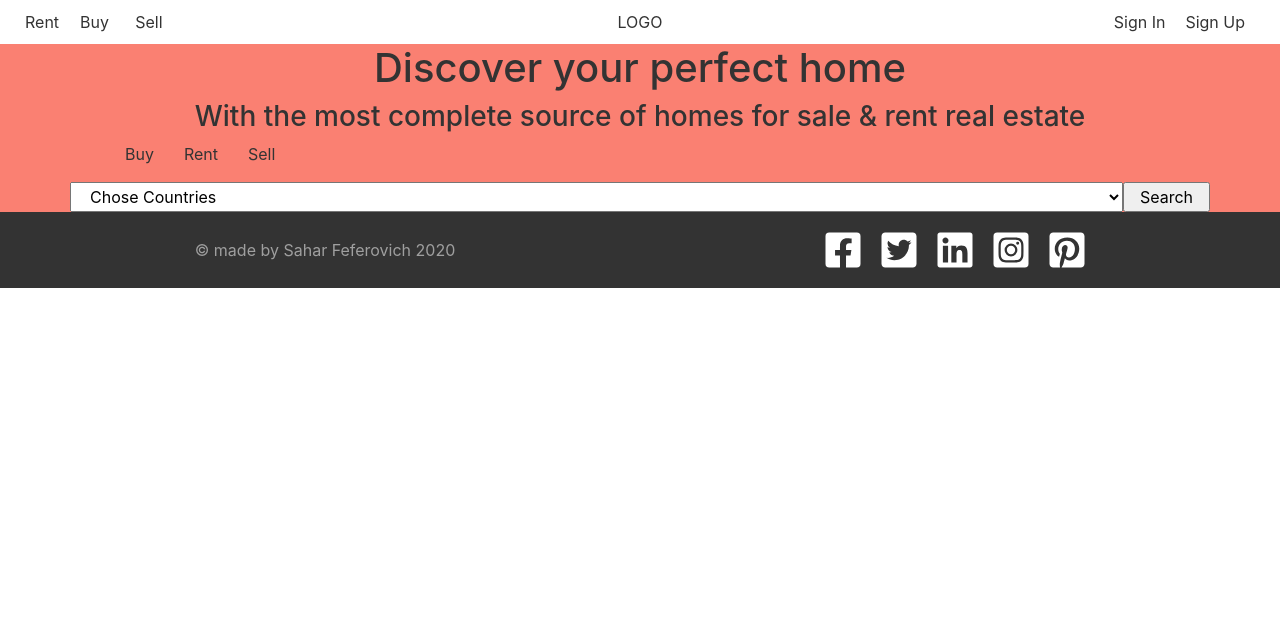
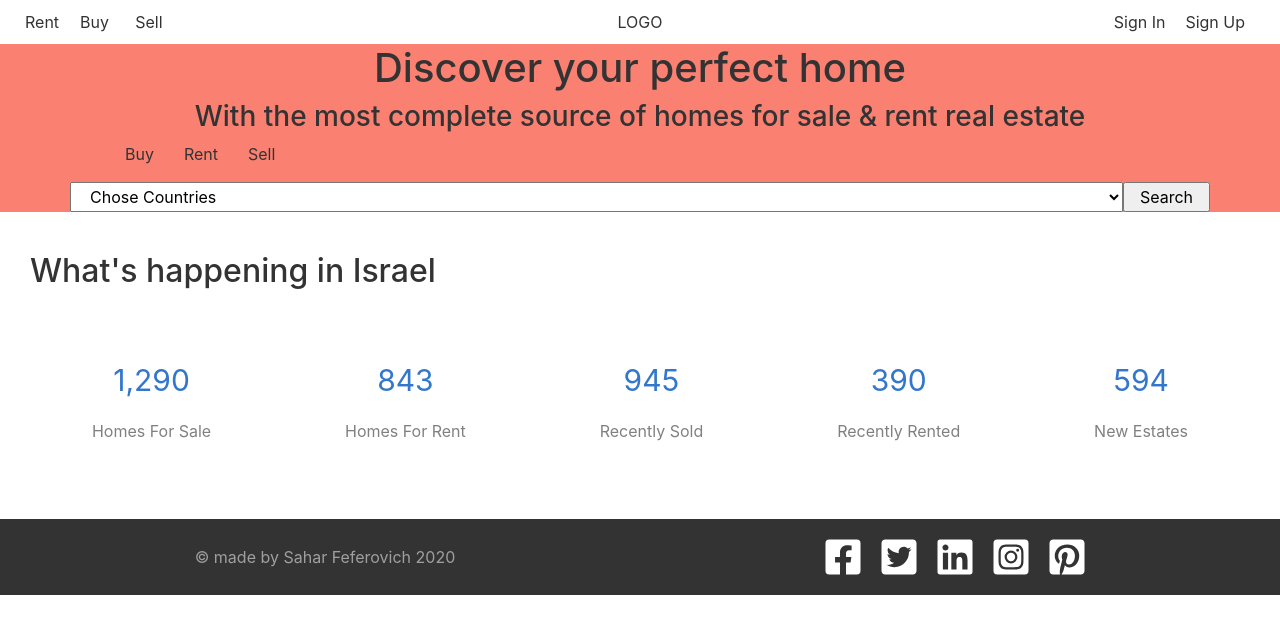
Before and after one commit to sahar-fefer/sahar-estate-web, a React (Create React App) app: page / in a window 1280 px wide. Shown: the top 634 px of the page. Built offline with nearby package versions, Linux system fonts and the light colour scheme.

Commit message:
basic info line

```diff
--- a/src/components/home/home.jsx
+++ b/src/components/home/home.jsx
@@ -3,15 +3,17 @@ import React from 'react';
 // components
 import HomeSearch from './home_search';
 // import LineGallery from './';
-// import InfoLine from './';
+import InfoLine from './info_line';
 import Footer from '../footer/footer';
 
 const Home = ({type, title, description}) => {
+    const info = [{number: '1,290', description: 'Homes For Sale'}, {number: '843', description: 'Homes For Rent'}, {number: '945', description: 'Recently Sold'}, {number: '390', description: 'Recently Rented'}, {number: '594', description: 'New Estates'}]
+
     return (
         <div id="home">
             <HomeSearch title={title} description={description} />
-            {/* <LineGallery/>
-            <InfoLine/> */}
+            {/* <LineGallery/> */}
+            <InfoLine info={info}/>
             <Footer/>
         </div>
     );
--- /dev/null
+++ b/src/components/home/info_line.jsx
@@ -0,0 +1,25 @@
+import React from 'react';
+
+const InfoLine = ({ info }) => {
+    return (
+        <div id="info-line">
+            <div className="info-header">
+                <h2>What's happening in Israel</h2>
+            </div>
+            <div className="numbers row">
+                {
+                    info.map(section => {
+                        return (
+                            <div className="section perfect-center col-6 col-lg-auto">
+                                <p><a href="" className="number">{section.number}</a></p>
+                                <p><a href="" className="description">{section.description}</a></p>
+                            </div>
+                        )
+                    })
+                }
+            </div>
+        </div>
+    );
+};
+
+export default InfoLine;
--- /dev/null
+++ b/src/css/home/_info-line.scss
@@ -0,0 +1,43 @@
+#info-line {
+    padding: 20px 30px;
+    display: flex;
+    flex-direction: column;
+
+    .info-header {
+        padding: 20px 0;
+    }
+
+    .numbers {
+        display: flex;
+        justify-content: space-around;
+        border-radius: 4px;
+        padding: 30px 10px;
+        box-shadow: 0 rgba(0,0,0,0);
+        transition: box-shadow .3s ease-in-out;
+
+        &:hover {
+            box-shadow: 0px 2px 15px 2px rgba(168,168,168,0.75);
+        }
+
+        .section {
+            flex-direction: column;
+            padding: 10px 0;
+
+            .number {
+                font-size: 30px;
+                font-weight: none;
+                color: #3377cc;
+                text-decoration: none;
+
+                &:hover {
+                    color: #24538f;
+                }
+            }
+
+            .description {
+                color: gray;
+                text-decoration: none;
+            }
+        }
+    }
+}
--- a/src/css/style.css
+++ b/src/css/style.css
@@ -125,3 +125,49 @@ body {
 #search {
   background-color: salmon;
   text-align: center; }
+
+#info-line {
+  padding: 20px 30px;
+  display: -webkit-box;
+  display: -ms-flexbox;
+  display: flex;
+  -webkit-box-orient: vertical;
+  -webkit-box-direction: normal;
+  -ms-flex-direction: column;
+  flex-direction: column; }
+  #info-line .info-header {
+    padding: 20px 0; }
+  #info-line .numbers {
+    display: -webkit-box;
+    display: -ms-flexbox;
+    display: flex;
+    -ms-flex-pack: distribute;
+    justify-content: space-around;
+    border-radius: 4px;
+    padding: 30px 10px;
+    -webkit-box-shadow: 0 rgba(0, 0, 0, 0);
+    box-shadow: 0 rgba(0, 0, 0, 0);
+    -webkit-transition: -webkit-box-shadow .3s ease-in-out;
+    transition: -webkit-box-shadow .3s ease-in-out;
+    -o-transition: box-shadow .3s ease-in-out;
+    transition: box-shadow .3s ease-in-out;
+    transition: box-shadow .3s ease-in-out, -webkit-box-shadow .3s ease-in-out; }
+    #info-line .numbers:hover {
+      -webkit-box-shadow: 0px 2px 15px 2px rgba(168, 168, 168, 0.75);
+      box-shadow: 0px 2px 15px 2px rgba(168, 168, 168, 0.75); }
+    #info-line .numbers .section {
+      -webkit-box-orient: vertical;
+      -webkit-box-direction: normal;
+      -ms-flex-direction: column;
+      flex-direction: column;
+      padding: 10px 0; }
+      #info-line .numbers .section .number {
+        font-size: 30px;
+        font-weight: none;
+        color: #3377cc;
+        text-decoration: none; }
+        #info-line .numbers .section .number:hover {
+          color: #24538f; }
+      #info-line .numbers .section .description {
+        color: gray;
+        text-decoration: none; }
--- a/src/css/style.scss
+++ b/src/css/style.scss
@@ -2,4 +2,5 @@
 @import './varables';
 @import './header';
 @import './footer';
-@import './search'
+@import './search';
+@import './home/info-line';
```
Also changed, not shown: src/css/home/_home.scss (added), 1 other file (tests, documents, lock files or other folders).
